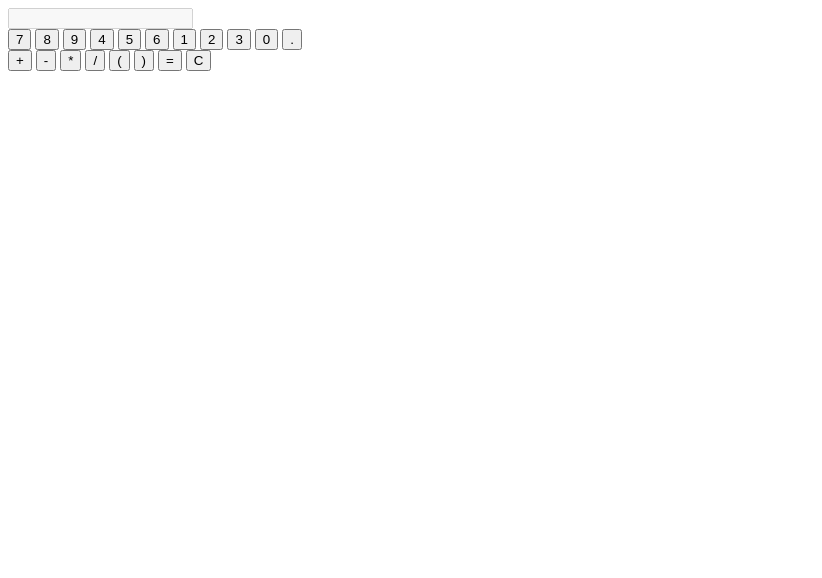
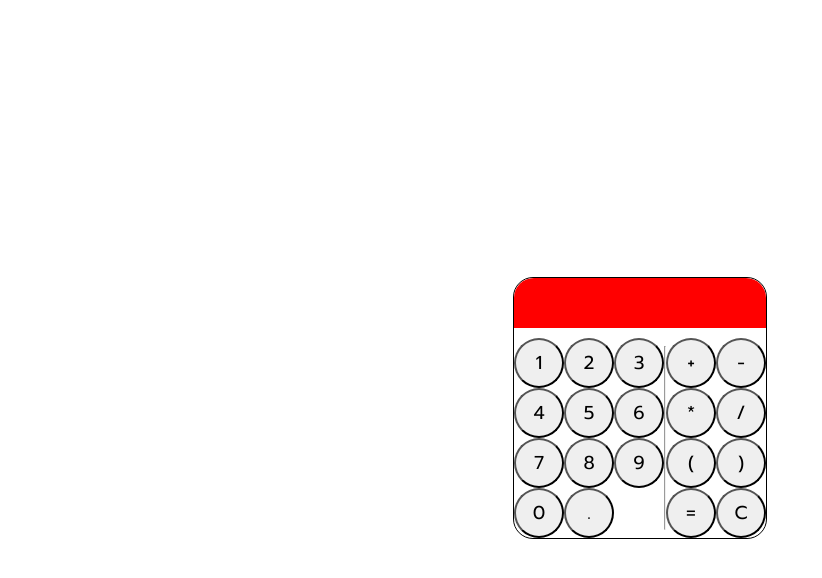
Before and after one commit to jaennil/web7lab, a plain HTML site: page index.html in a window 1280 px wide. Shown: the whole page, without its empty margins (0-822 px from the left). Drawn offline with Linux system fonts and the light colour scheme.

Commit message:
feat: css

```diff
--- a/index.html
+++ b/index.html
@@ -13,26 +13,24 @@
 <body>
     <main>
         <div class="calc-container">
-            <div class="screen">
-                <span>
-                    <input id="screen" type="text" disabled/>
-                </span>
+            <div id="screen" class="screen">
             </div>
             <div class="buttons">
                 <div class="digits">
+                    <button class="key digit">1</button>
+                    <button class="key digit">2</button>
+                    <button class="key digit">3</button>
+                    <button class="key digit">4</button>
+                    <button class="key digit">5</button>
+                    <button class="key digit">6</button>
                     <button class="key digit">7</button>
                     <button class="key digit">8</button>
                     <button class="key digit">9</button>
-                    <button class="key digit">4</button>
-                    <button class="key digit">5</button>
-                    <button class="key digit">6</button>
-                    <button class="key digit">1</button>
-                    <button class="key digit">2</button>
-                    <button class="key digit">3</button>
                     <button class="key digit">0</button>
                     <button class="key digit">.</button>
                     <button class="key" style="visibility: hidden;"></button>
                 </div>
+                <hr/>
                 <div class="other">
                     <button class="key">+</button>
                     <button class="key">-</button>
--- a/static/main.js
+++ b/static/main.js
@@ -114,13 +114,13 @@ function evaluate(str) {
 function clickHandler(char) {
     switch (char) {
         case 'C':
-            screen.value = '';
+            screen.innerHTML = '';
             break;
         case '=':
-            screen.value = evaluate(screen.value)
+            screen.innerHTML = evaluate(screen.innerHTML)
             break;
         default:
-            screen.value += char;
+            screen.innerHTML += char;
             break;
     }
 }
--- a/static/styles.css
+++ b/static/styles.css
@@ -0,0 +1,52 @@
+.calc-container {
+    border: 1px solid black;
+    border-radius: 20px;
+    /* padding-top: 30px; */
+}
+
+.screen {
+    background: red;
+    height: 50px;
+    border-radius: 20px 20px 0% 0%;
+    text-align: right;
+    align-items: center;
+    line-height: 50px;
+    padding-right: 10px;
+    font-family: Orbitron;
+    color: white;
+    font-size: 20pt;
+    margin-bottom: 10px;
+}
+
+main {
+    display: flex;
+    justify-content: center;
+    align-items: center;
+    flex-direction: column;
+}
+
+body, html, main{
+    height: 100%;
+}
+
+.digits {
+    display: grid;
+    grid-template-columns: 50px 50px 50px;
+}
+
+.key {
+    border-radius: 50%;
+    height: 50px;
+    width: 50px;
+    font-family: Prompt;
+    font-size: 14pt;
+}
+
+.other {
+    display: grid;
+    grid-template-columns: 50px 50px;
+}
+
+.buttons {
+    display: flex;
+}
```
